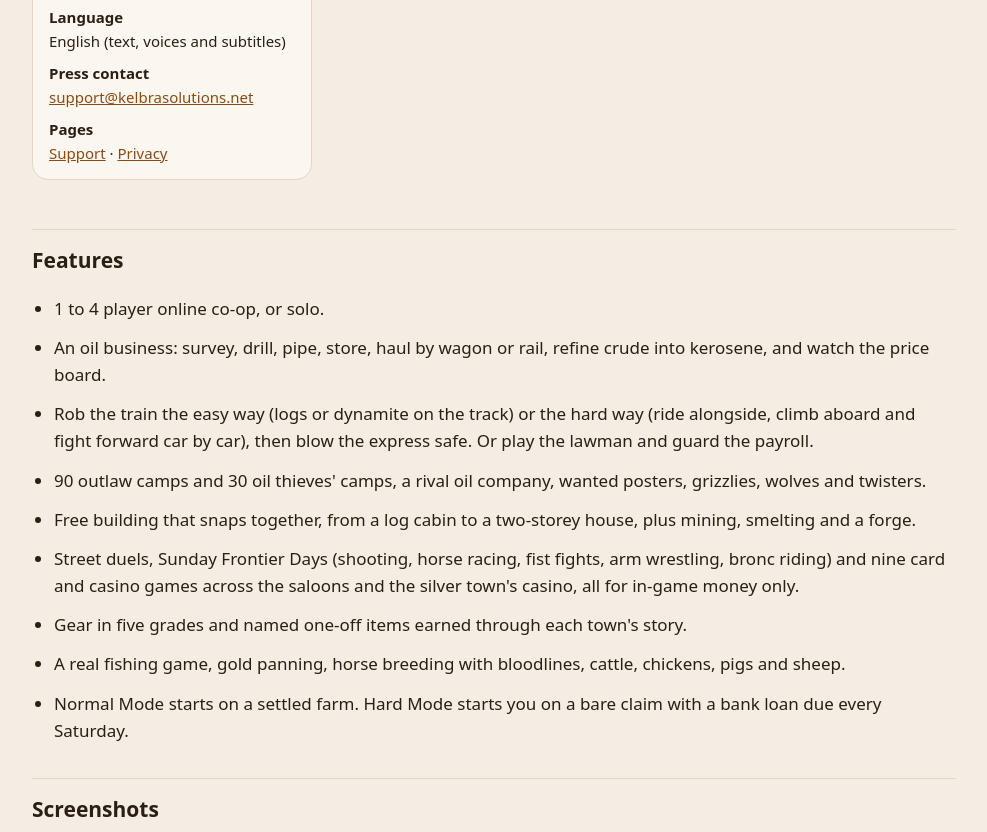
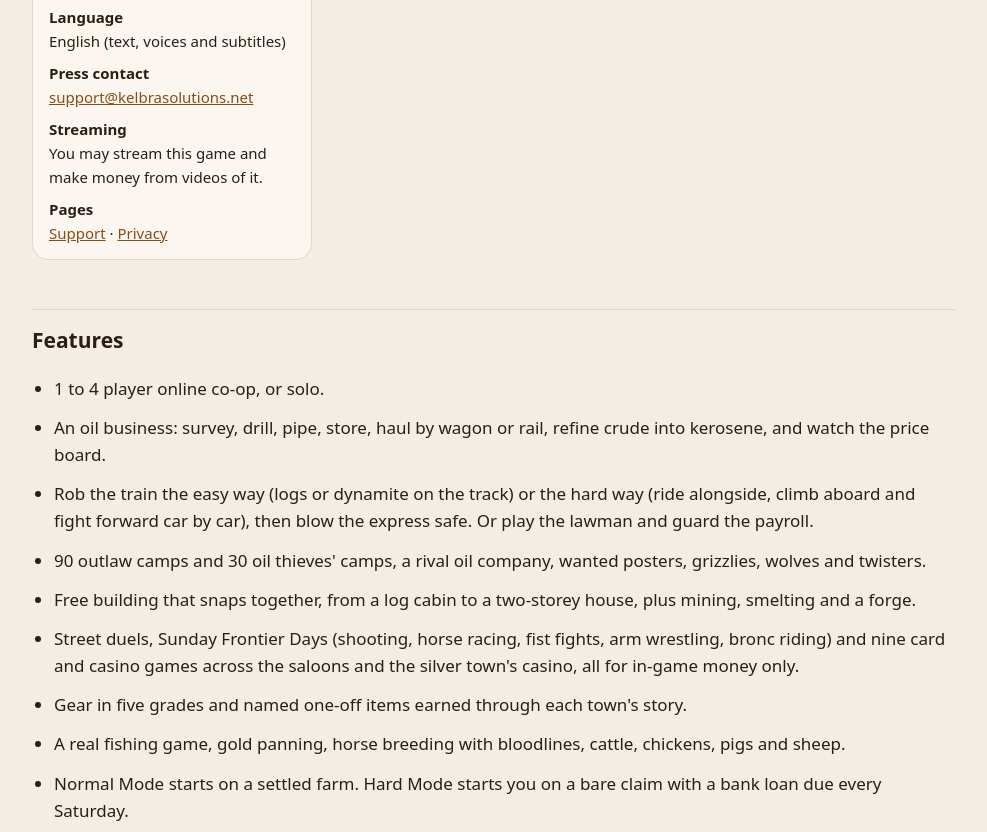
Before and after one commit to dherrington63026-jpg/kelbra-games, a plain HTML site: page crude-outlaws/press/index.html in a window 1280 px wide. Shown: the part 1161-1993 px from the top of the page, without its empty margins (146-1133 px from the left). Drawn offline with Linux system fonts and the light colour scheme.

Commit message:
Press kits: add the streamer line (David said yes 11-28)
Co-Authored-By: Claude Sonnet 5.5 <noreply@anthropic.com>

```diff
--- a/crude-outlaws/press/index.html
+++ b/crude-outlaws/press/index.html
@@ -28,6 +28,7 @@ footer{margin-top:36px;padding-top:16px;border-top:1px solid var(--line);color:v
 <dt>Engine</dt><dd>Unreal Engine 5</dd>
 <dt>Language</dt><dd>English (text, voices and subtitles)</dd>
 <dt>Press contact</dt><dd><a href="mailto:support@kelbrasolutions.net">support@kelbrasolutions.net</a></dd>
+<dt>Streaming</dt><dd>You may stream this game and make money from videos of it.</dd>
 <dt>Pages</dt><dd><a href="../support.html">Support</a> · <a href="../privacy.html">Privacy</a></dd>
 </dl>
 
```
Also changed, not shown: hush-money-motel/press/index.html (+1 -0 lines), sandbag-squad/press/index.html (+1 -0 lines).
